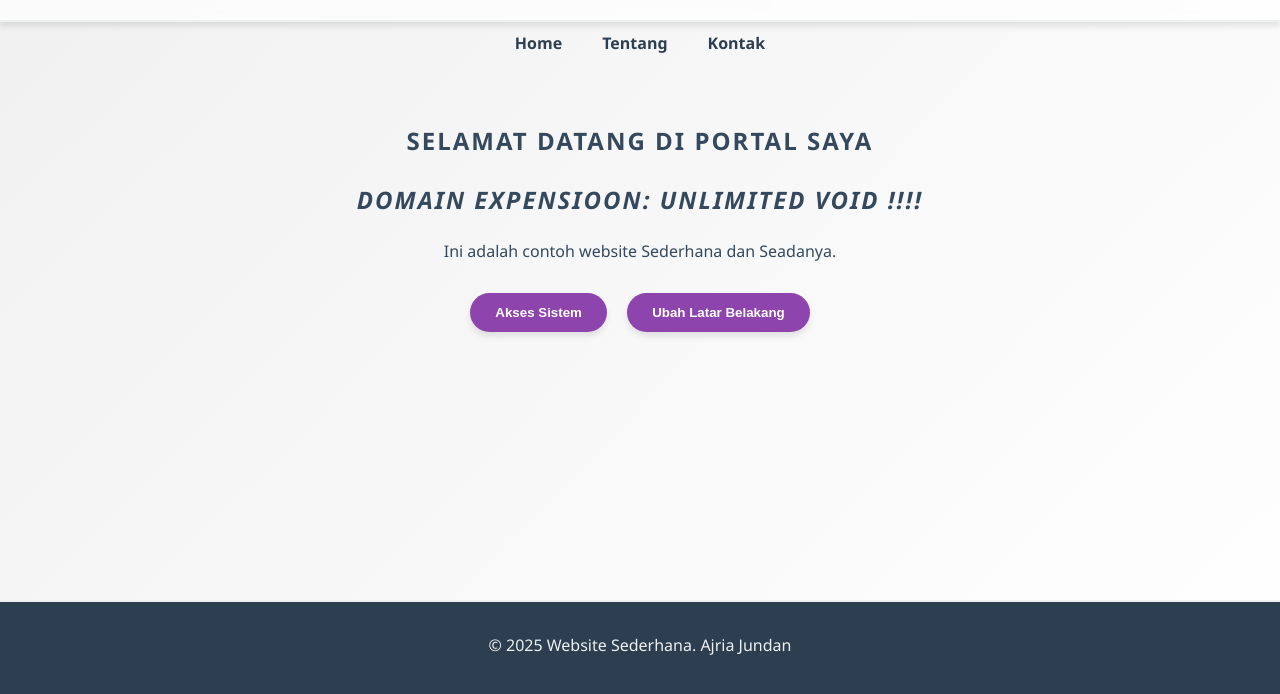
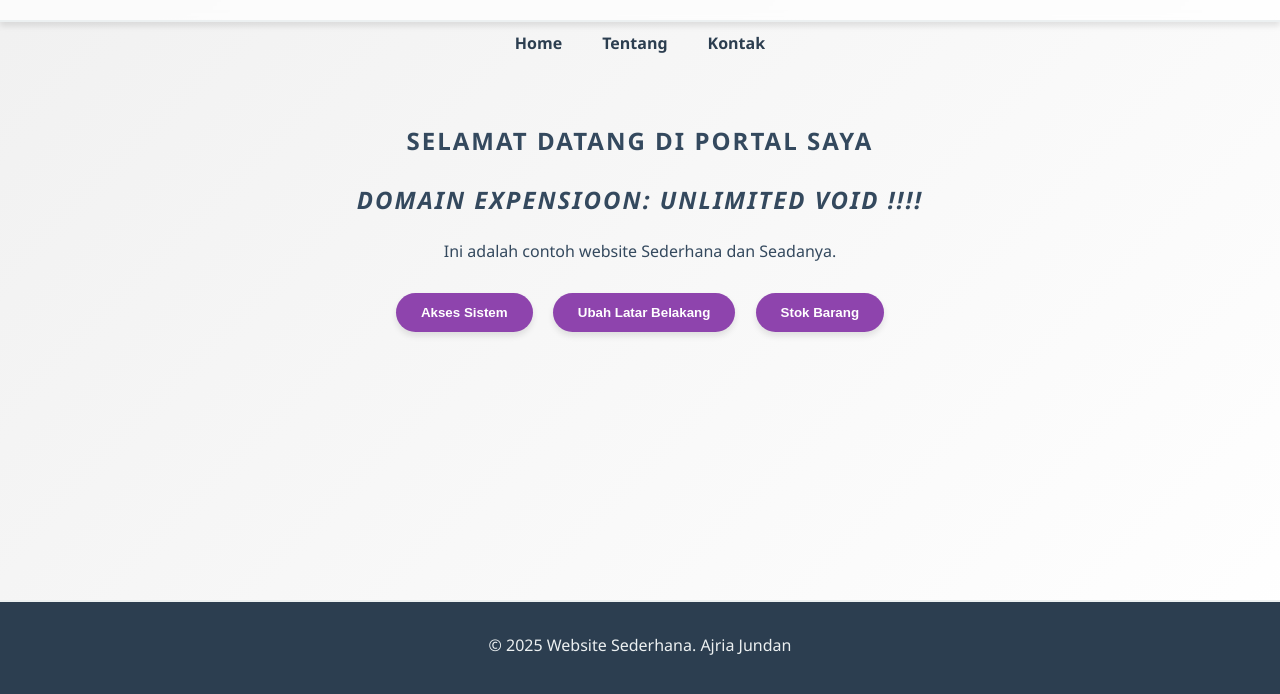
Before and after one commit to jundan01/jundan01.github.io, a plain HTML site: page TugasWebsiteSederhana/TugasWeb.html in a window 1280 px wide. Shown: the part 106-800 px from the top of the page. Drawn offline with Linux system fonts and the light colour scheme.

Commit message:
Update TugasWeb.html

```diff
--- a/TugasWebsiteSederhana/TugasWeb.html
+++ b/TugasWebsiteSederhana/TugasWeb.html
@@ -151,6 +151,7 @@
         <p>Ini adalah contoh website Sederhana dan Seadanya.</p>
         <button onclick="showAlert()">Akses Sistem</button>
         <button onclick="changeBackgroundColor('#222')">Ubah Latar Belakang</button>
+        <button onclick="window.location.href='https://jundan01.github.io/PRT-4/stok.html'">Stok Barang</button>
     </main>
     <footer>
         <p>&copy; 2025 Website Sederhana. Ajria Jundan</p>
```
